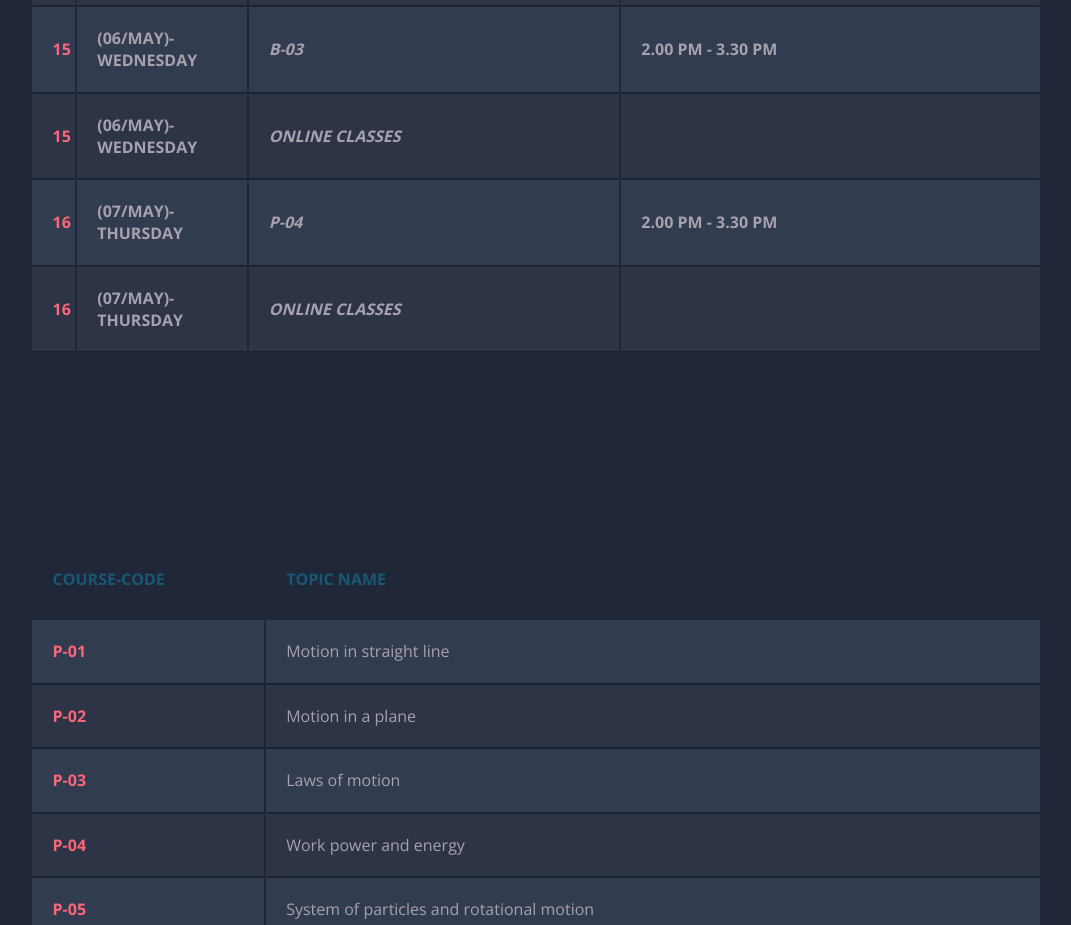
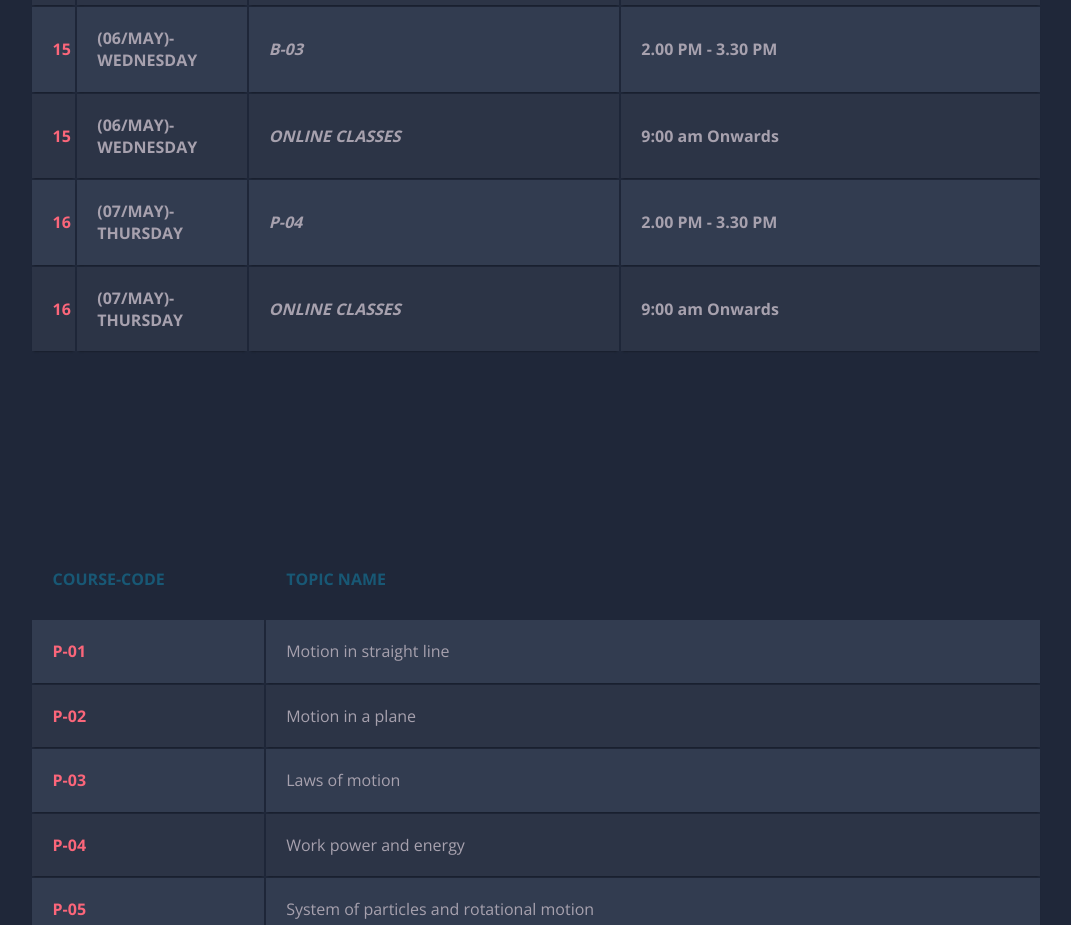
Before and after one commit to alvas-moodle/first-pu-timetable, a plain HTML site: page index.html in a window 1280 px wide. Shown: the part 1560-2485 px from the top of the page, without its empty margins (104-1175 px from the left). Drawn offline with nearby package versions, Linux system fonts and the light colour scheme.

Commit message:
Modified

```diff
--- a/index.html
+++ b/index.html
@@ -165,7 +165,7 @@
             <td><b>(06/MAY)-WEDNESDAY</b></td>
             <td><b><i>ONLINE CLASSES  </i></b></td>
 			<br>
-			<td><b> </b></td>
+			<td><b> 9:00 am Onwards</b></td>
 
 		   </tr>
 
@@ -186,7 +186,7 @@
             <td><b>(07/MAY)-THURSDAY</b></td>
             <td><b><i>ONLINE CLASSES </i></b></td>
 			<br>
-			<td><b></b></td>
+			<td><b> 9:00 am Onwards</b></td>
 
 		   </tr>
 
```
